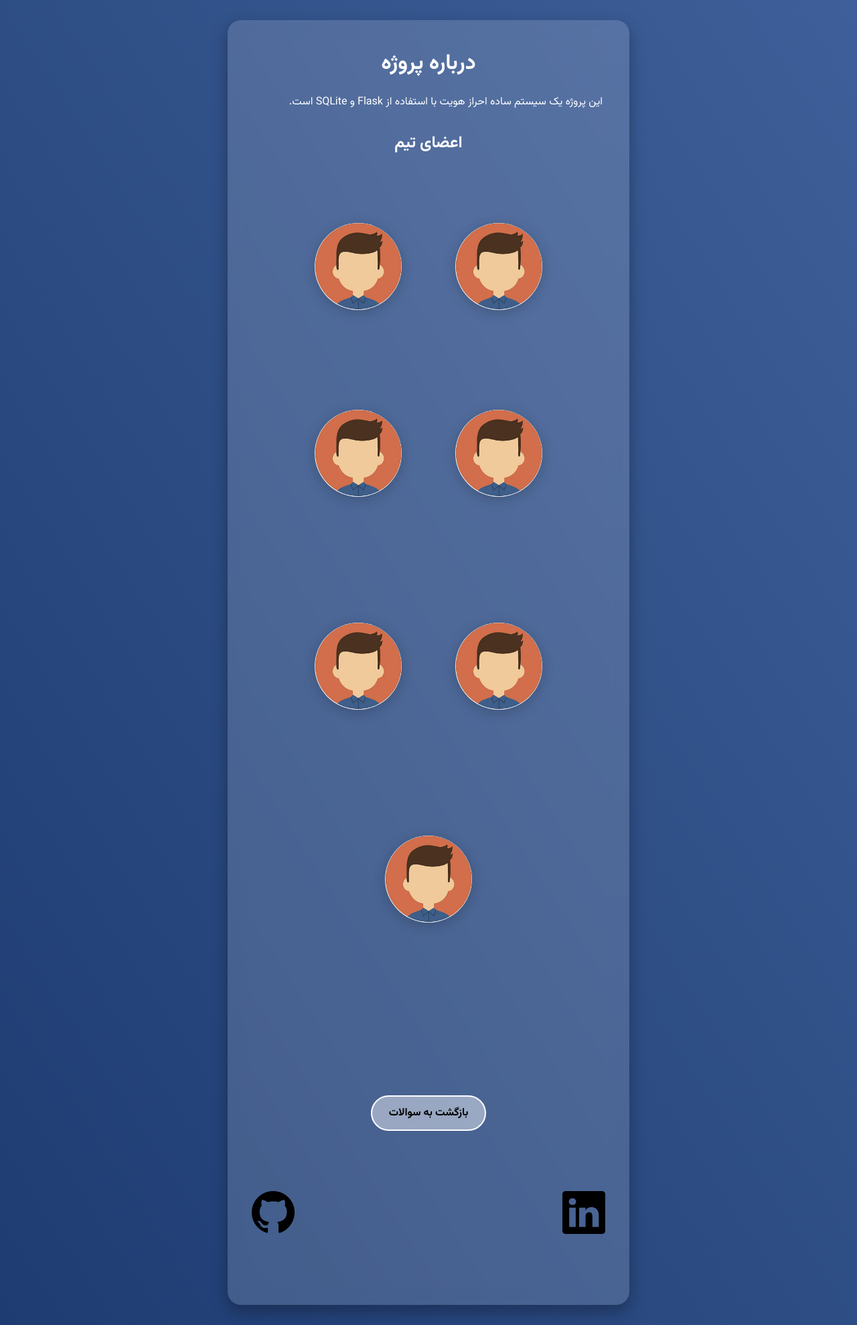
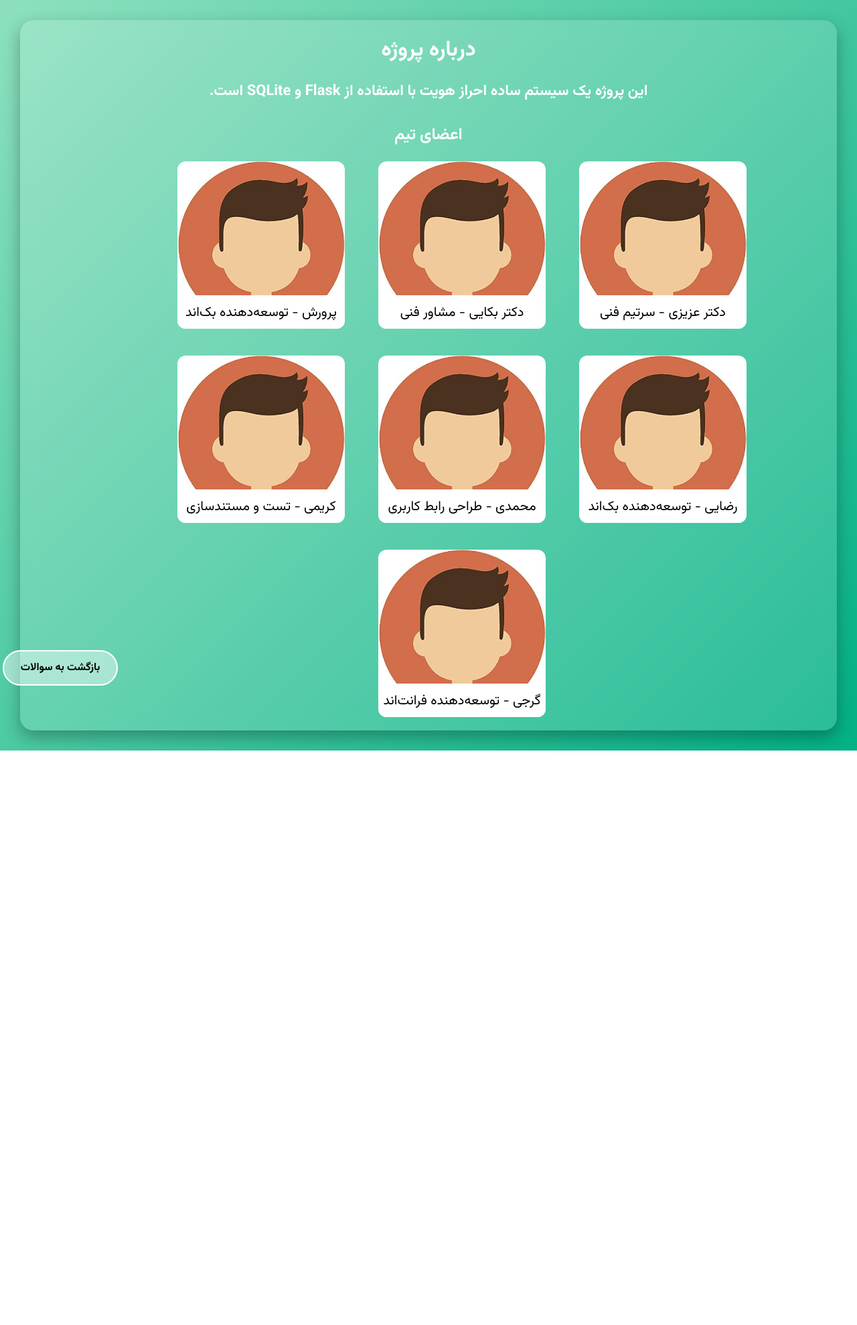
Before and after one commit to ITRCInternship/Research-Method, a Flask app: page /about in a window 1280 px wide. Shown: the whole page at 67% size. After the commit the page ends 1121 px from the top, so only its background shows below. Run offline with Flask 3, Linux system fonts and the light colour scheme.

Commit message:
make changes

```diff
--- a/app/static/about.css
+++ b/app/static/about.css
@@ -7,7 +7,7 @@
 }
 
 body {
-    background: linear-gradient(to right top, #1e3c72, #3e5f99);
+  background: linear-gradient(135deg, #8de0be, #02b185);
     min-height: 100vh;
     display: flex;
     align-items: center;
@@ -19,12 +19,15 @@
     background: rgba(255, 255, 255, 0.15);
     backdrop-filter: blur(12px);
     border-radius: 20px;
-    padding: 40px;
-    width: 90%;
-    max-width: 600px;
     color: white;
     box-shadow: 0 10px 25px rgba(0, 0, 0, 0.3);
     animation: fadeIn 1s ease-in-out;
+    width: 1400px;
+    max-width: 1400px;
+    padding: 20px;
+    margin: 0 auto;
+    align-items: center;
+
 }
 
 h1, h2 {
@@ -52,10 +55,10 @@
 
 }
 
-/* ul li:hover {
+ ul li:hover {
     transform: scale(1.03);
     background-color: rgba(255, 255, 255, 0.2);
-} */
+}
 
 
 
@@ -69,25 +72,10 @@
         transform: translateY(0);
     }
 }
-.main-button {
-    display: inline-block;
-    text-align: center;
-    color: rgb(255, 255, 255);
-    background-color: #ff6f61;
-    padding: 12px 25px;
-    border-radius: 50px;
-    text-decoration: none;
-    font-weight: bold;
-    transition: all 0.3s ease;
-}
 
-.main-button:hover {
-    background-color: #ff4b3e;
-    transform: translateY(-3px);
-}
 
 .secondary-button {
-    display: inline-block;
+
     text-align: center;
     color: #000000;
     background-color: rgba(255, 255, 255, 0.445);
@@ -97,6 +85,10 @@
     font-weight: bold;
     transition: all 0.3s ease;
     border: 2px solid #fff;
+    display: flex;
+    justify-content: flex-start; /* چپ چین */
+    margin-top: 700px;
+    margin-left: -250px;
 }
 
 .secondary-button:hover {
@@ -107,14 +99,18 @@
 }
 .social-icons {
   display: flex;
-    justify-content: center;
-    gap: 400px;
-    margin-top: 30px;
+  justify-content: space-between; /* فاصله بین دو آیکون تا گوشه */
+  padding: 0 10px; /* کمی فاصله از لبه‌ها */
+  opacity: 0;
+  visibility: hidden;
+  transition: opacity 0.3s ease;
+  margin-top: 10px;
 }
+
 
   .social-icons a {
     color: #000;
-    font-size: 4rem;
+    font-size: 20px;
     transition: color 0.3s ease, transform 0.3s ease;
   }
 
@@ -122,117 +118,83 @@
     color: #ffffff;
     transform: scale(1.2);
   }
-  .team-photo {
-    width: 60px;
-    height: 60px;
-    border-radius: 50%;
-    margin-left: 20px;
-    vertical-align: middle;
-    left: -50px;
-    transition: transform 0.3s ease;
-  }
-
-  .team-photo:hover {
-    transform: scale(1.2);
-  }
-  .member {
-  display: inline-block;
-  margin: 20px;
-  position: relative;
-}
-
-.photo-wrapper {
-  position: relative;
-  width: 120px;
-  height: 120px;
-  overflow: hidden;
-  border-radius: 50%;
-  transition: transform 0.3s ease;
-}
-
-.member-photo {
-  width: 100%;
-  height: 100%;
-  border-radius: 50%;
-  display: block;
-  transition: transform 0.3s ease;
-}
-
-.member-name-hover {
-  position: absolute;
-  top: 50%;
-  right: -100%;
-  transform: translateY(-50%);
-  background-color: rgba(0, 0, 0, 0.7);
-  color: white;
-  padding: 8px 12px;
-  border-radius: 20px 0 0 20px;
-  white-space: nowrap;
-  font-size: 0.9rem;
-  transition: right 0.4s ease;
-  font-family: "Vazir", sans-serif;
-}
-
-.photo-wrapper:hover .member-name-hover {
-  right: 100%;
-}
-
-.photo-wrapper:hover .member-photo {
-  transform: scale(1.1);
-}
   .team-wrapper {
-  display: flex;
-  flex-wrap: wrap;
+    display: grid;
+    grid-template-columns: repeat(3, auto);
+    gap: 40px 50px;
     justify-content: center;
-  gap: 40px;
-  padding: 40px 20px;
-}
-
-.team-wrapper {
-  display: flex;
-  justify-content: center;
-  gap: 50px;
-  flex-wrap: wrap;
-  padding: 40px 0;
+    align-items: start;
+    width: 100%; /* یا حداقل بیشتر */
+    max-width: 100%;
   }
 
   .team-member {
-  position: relative;
-  width: 160px;
-  opacity: 0;
-  transform: translateY(50px);
-  transition: all 0.8s ease;
-  text-align: center;
+    width: 250px;  /* ثابت و مشخص */
   }
 
-.team-member.visible {
-  opacity: 1;
-  transform: translateY(0);
+
+
+  .img-box {
+    position: relative;
+    width: 100%;
+    border-radius: 12px;
+    overflow: hidden;
   }
 
   .profile-pic {
-  width: 130px;
-  height: 130px;
-  border-radius: 50%;
+    width: 100%;
+    height: auto;
+    display: block;
+    border-radius: 12px;
     object-fit: cover;
-  transition: transform 0.3s ease;
-  box-shadow: 0 4px 20px rgba(0, 0, 0, 0.2);
+  }
+
+  .info-overlay {
+    position: absolute;
+    bottom: 0;
+    width: 100%;
+    height: 50px;
+    background-color: white;
+    color: #000;
+    text-align: center;
+    padding: 10px 5px;
+    transition: all 0.4s ease;
+    overflow: hidden;
+  }
+
+  .img-box:hover .info-overlay {
+    height: 80px;
+    background-color: #007bff98;
+    color: white;
   }
 
   .member-name {
-  opacity: 0;
-  transform: translateY(10px);
-  margin-top: 12px;
-  font-size: 25px;
-  color: rgb(255, 255, 255);
-  transition: all 0.4s ease;
+    font-size: 20px;
+    transition: color 0.4s ease;
   }
 
-.team-member:hover .profile-pic {
-  transform: scale(1.08);
+  .social-icons {
+    margin-top: 5px;
+    opacity: 0;
+    visibility: hidden;
+    transition: opacity 0.3s ease;
   }
 
-.team-member:hover .member-name {
+  .img-box:hover .social-icons {
     opacity: 1;
-  transform: translateY(0);
+    visibility: visible;
   }
+
+
+
+  .social-icons a {
+    margin: 0 6px;
+    color: white;
+    font-size: 20px;
+    transition: transform 0.3s ease, color 0.3s ease;
+  }
+
+  .social-icons a:hover {
+    transform: scale(1.3);         /* ← کمی بزرگ‌تر */
+    color: black;                  /* ← رنگ مشکی هنگام هاور */
+  }
--- a/app/static/js/about.js
+++ /dev/null
@@ -1,9 +0,0 @@
-
-document.addEventListener("DOMContentLoaded", () => {
-  const members = document.querySelectorAll(".team-member");
-  members.forEach((member, index) => {
-    setTimeout(() => {
-      member.classList.add("visible");
-    }, index * 200);
-  });
-});
--- a/app/templates/about.html
+++ b/app/templates/about.html
@@ -7,6 +7,7 @@
     rel="stylesheet"
     href="{{ url_for('static', filename='about.css') }}"
   />
+  <link href="https://cdn.jsdelivr.net/npm/bootstrap-icons@1.11.3/font/bootstrap-icons.css" rel="stylesheet">
 
     <link href="https://fonts.googleapis.com/css2?family=Vazirmatn:wght@400;700&display=swap" rel="stylesheet">
     <link href="https://cdn.jsdelivr.net/npm/bootstrap-icons@1.11.3/font/bootstrap-icons.css" rel="stylesheet">
@@ -17,48 +18,115 @@
 <body>
     <div class="card">
         <h1>درباره پروژه</h1>
-        <p style="margin-bottom: 30px;">
+        <p style="margin-bottom: 30px; font-size: 22px;text-align: center; margin-bottom: 30px; line-height: 1.5;color: white; font-weight: 600;">
             این پروژه یک سیستم ساده احراز هویت با استفاده از Flask و SQLite است.
         </p>
 
         <h2>اعضای تیم</h2>
         <div class="team-wrapper">
+
             <div class="team-wrapper">
+
+                <!-- عضو 1 -->
                 <div class="team-member">
+                  <div class="img-box">
                     <img src="{{ url_for('static', filename='img/ax.jpg') }}" alt="member" class="profile-pic">
+                    <div class="info-overlay">
                       <div class="member-name">دکتر عزیزی - سرتیم فنی</div>
+                      <div class="social-icons">
+                        <a href="https://github.com/azizi" target="_blank"><i class="bi bi-github"></i></a>
+                        <a href="https://linkedin.com/in/azizi" target="_blank"><i class="bi bi-linkedin"></i></a>
+                      </div>
+                    </div>
+                  </div>
                 </div>
 
+                <!-- عضو 2 -->
                 <div class="team-member">
+                  <div class="img-box">
                     <img src="{{ url_for('static', filename='img/ax.jpg') }}" alt="member" class="profile-pic">
+                    <div class="info-overlay">
                       <div class="member-name">دکتر بکایی - مشاور فنی</div>
+                      <div class="social-icons">
+                        <a href="https://github.com/bakaei" target="_blank"><i class="bi bi-github"></i></a>
+                        <a href="https://linkedin.com/in/bakaei" target="_blank"><i class="bi bi-linkedin"></i></a>
+                      </div>
+                    </div>
+                  </div>
                 </div>
 
+                <!-- عضو 3 -->
                 <div class="team-member">
+                  <div class="img-box">
                     <img src="{{ url_for('static', filename='img/ax.jpg') }}" alt="member" class="profile-pic">
+                    <div class="info-overlay">
                       <div class="member-name">پرورش - توسعه‌دهنده بک‌اند</div>
+                      <div class="social-icons">
+                        <a href="https://github.com/parvaresh" target="_blank"><i class="bi bi-github"></i></a>
+                        <a href="https://linkedin.com/in/parvaresh" target="_blank"><i class="bi bi-linkedin"></i></a>
+                      </div>
+                    </div>
+                  </div>
                 </div>
 
+                <!-- عضو 4 -->
                 <div class="team-member">
+                  <div class="img-box">
                     <img src="{{ url_for('static', filename='img/ax.jpg') }}" alt="member" class="profile-pic">
+                    <div class="info-overlay">
                       <div class="member-name">رضایی - توسعه‌دهنده بک‌اند</div>
+                      <div class="social-icons">
+                        <a href="https://github.com/rezaei" target="_blank"><i class="bi bi-github"></i></a>
+                        <a href="https://linkedin.com/in/rezaei" target="_blank"><i class="bi bi-linkedin"></i></a>
+                      </div>
+                    </div>
+                  </div>
                 </div>
 
+                <!-- عضو 5 -->
                 <div class="team-member">
+                  <div class="img-box">
                     <img src="{{ url_for('static', filename='img/ax.jpg') }}" alt="member" class="profile-pic">
+                    <div class="info-overlay">
                       <div class="member-name">محمدی - طراحی رابط کاربری</div>
+                      <div class="social-icons">
+                        <a href="https://github.com/mohammadi" target="_blank"><i class="bi bi-github"></i></a>
+                        <a href="https://linkedin.com/in/mohammadi" target="_blank"><i class="bi bi-linkedin"></i></a>
+                      </div>
+                    </div>
+                  </div>
                 </div>
 
+                <!-- عضو 6 -->
                 <div class="team-member">
+                  <div class="img-box">
                     <img src="{{ url_for('static', filename='img/ax.jpg') }}" alt="member" class="profile-pic">
+                    <div class="info-overlay">
                       <div class="member-name">کریمی - تست و مستندسازی</div>
+                      <div class="social-icons">
+                        <a href="https://github.com/karimi" target="_blank"><i class="bi bi-github"></i></a>
+                        <a href="https://linkedin.com/in/karimi" target="_blank"><i class="bi bi-linkedin"></i></a>
+                      </div>
+                    </div>
+                  </div>
                 </div>
 
-                <div class="team-member">
+                <!-- عضو 7 (وسط ردیف سوم) -->
+                <div class="team-member" style="grid-column: 2 / 3;">
+                  <div class="img-box">
                     <img src="{{ url_for('static', filename='img/ax.jpg') }}" alt="member" class="profile-pic">
+                    <div class="info-overlay">
                       <div class="member-name">گرجی - توسعه‌دهنده فرانت‌اند</div>
+                      <div class="social-icons">
+                        <a href="https://github.com/gorji" target="_blank"><i class="bi bi-github"></i></a>
+                        <a href="https://linkedin.com/in/gorji" target="_blank"><i class="bi bi-linkedin"></i></a>
                       </div>
                     </div>
+                  </div>
+                </div>
+
+              </div>
+
 
 
 
@@ -67,14 +135,7 @@
             <a href="{{ url_for('main.question', qid=0) }}" class="secondary-button">بازگشت به سوالات</a>
           </div>
 
-          <div class="social-icons">
-            <a href="https://www.linkedin.com/in/USERNAME" target="_blank" aria-label="LinkedIn">
-              <i class="bi bi-linkedin"></i>
-            </a>
-            <a href="https://github.com/USERNAME" target="_blank" aria-label="GitHub">
-              <i class="bi bi-github"></i>
-            </a>
-          </div>
+
         </div>
 
     </div>
```
Also changed, not shown: app/static/question.css (+8 -18 lines), app/templates/question.html (+1 -9 lines), app/static/img/1.jpg (added). Lines whose indentation alone changed are shown as unchanged.
